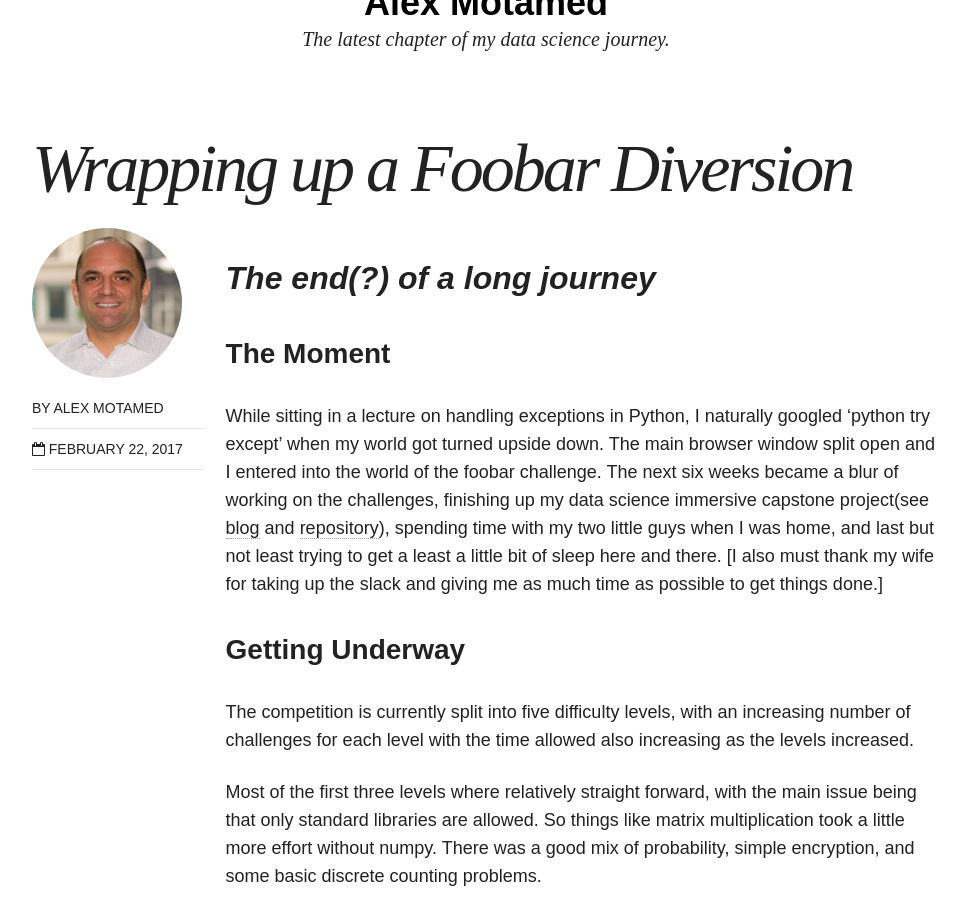
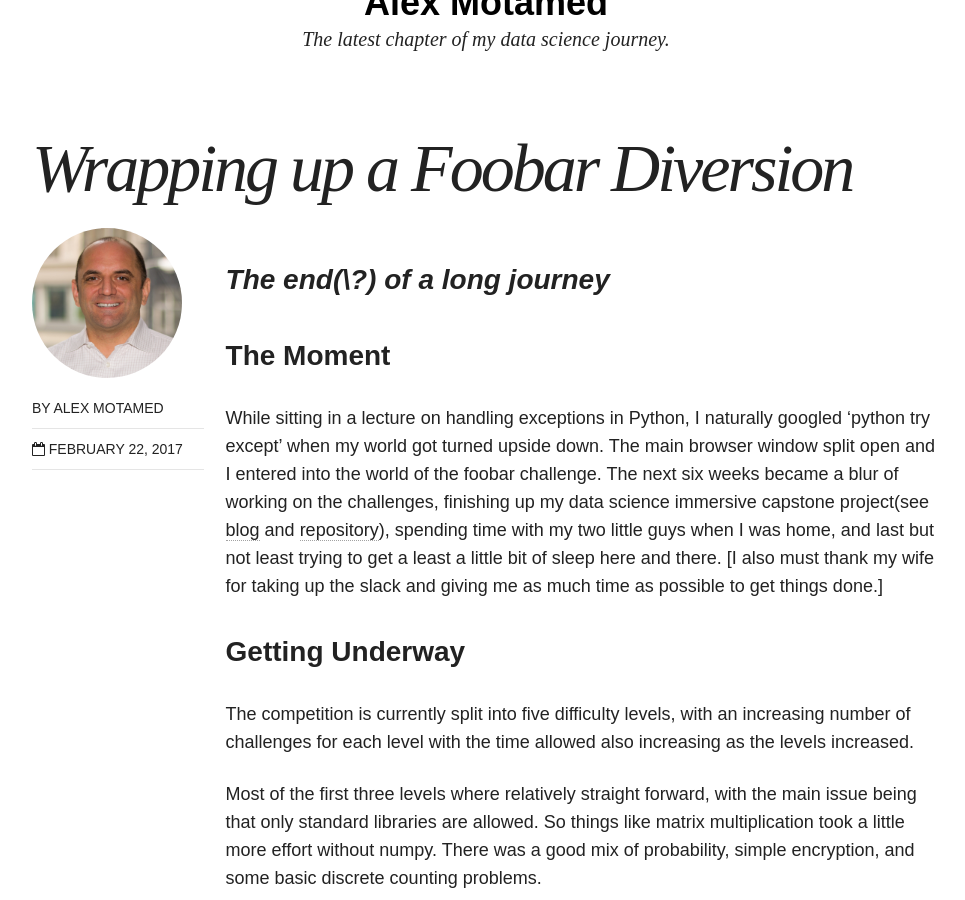
Before and after one commit to avmotamed/blog, a Jekyll site: the page built from _posts/blog/2017-02-22-foobar.md, in a window 1280 px wide and 900 px high, scrolled down 344 px. Shown: the whole window, without its empty margins (154-1119 px from the left). Built offline with Jekyll 4.4.1, drawn with Linux system fonts in a browser that asks for light colours; nearby versions of some CDN libraries.

```diff
--- a/_posts/blog/2017-02-22-foobar.md
+++ b/_posts/blog/2017-02-22-foobar.md
@@ -10,7 +10,7 @@ image:
 date: 2017-02-22T08:08:50-04:00
 ---
 
-## ***The end(?) of a long journey***
+### ***The end\(\?\) of a long journey***
 
 
 ### The Moment
```
